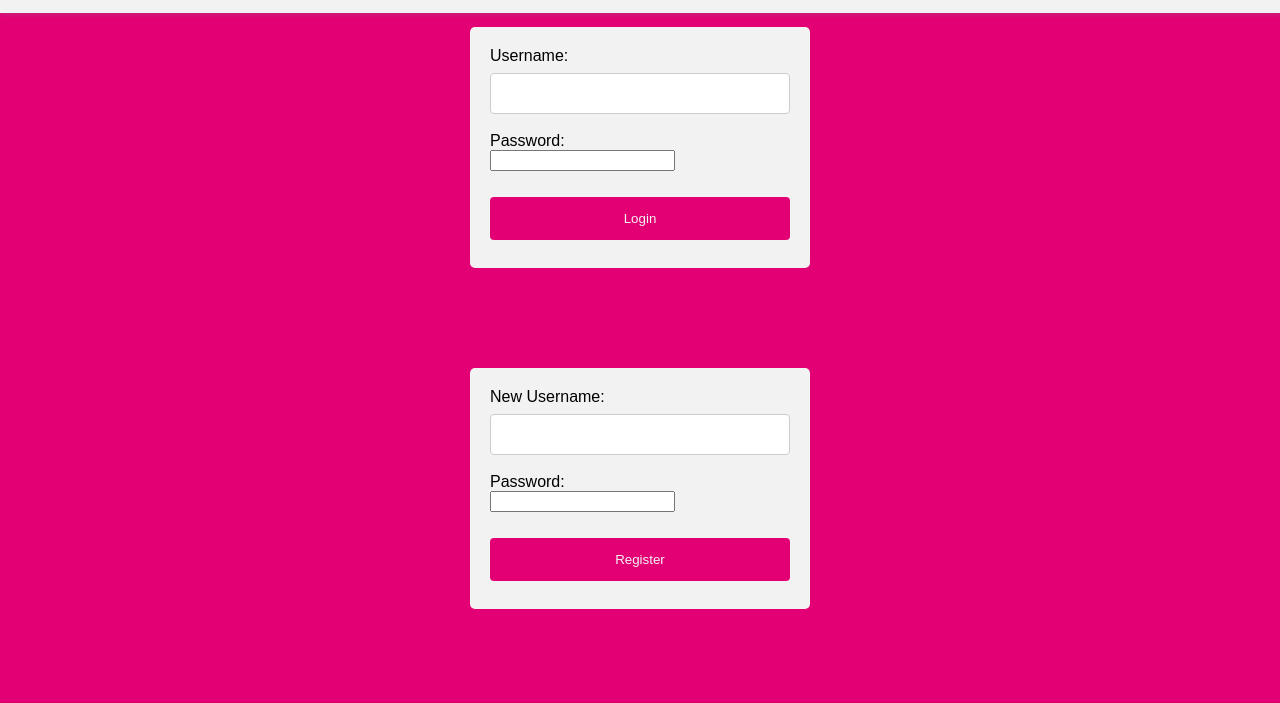
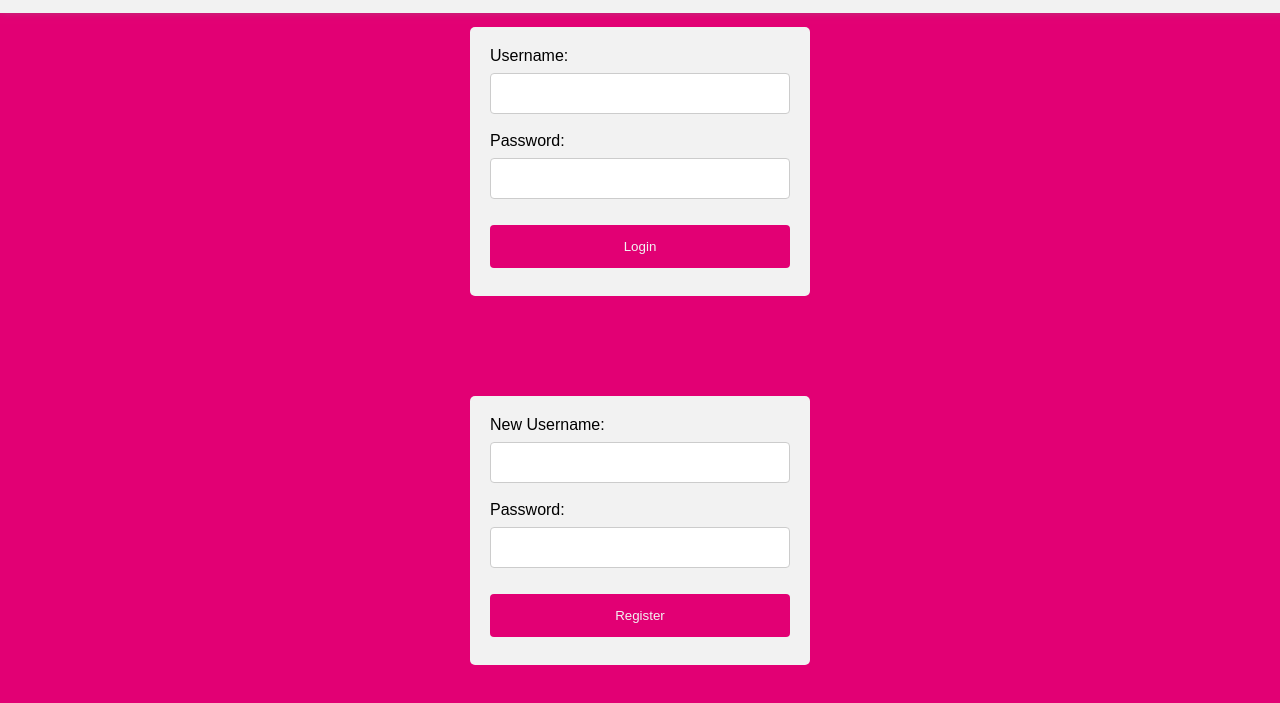
Before and after one commit to SkyllarRisen/CodingIntro, a website: page html/index.html in a window 1280 px wide. Shown: the part 73-776 px from the top of the page. Drawn offline with Linux system fonts and the light colour scheme.

Commit message:
stylechange

```diff
--- a/html/index.html
+++ b/html/index.html
@@ -13,7 +13,7 @@
 
         }
 
-        input[type=text], select {
+        input, select {
             width: 100%;
             padding: 12px 20px;
             margin-top: 8px;
```
